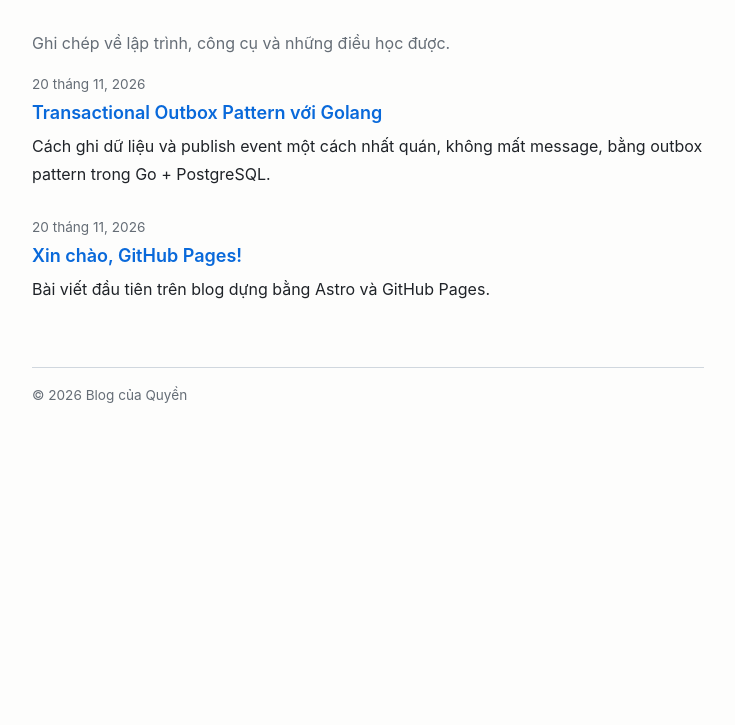
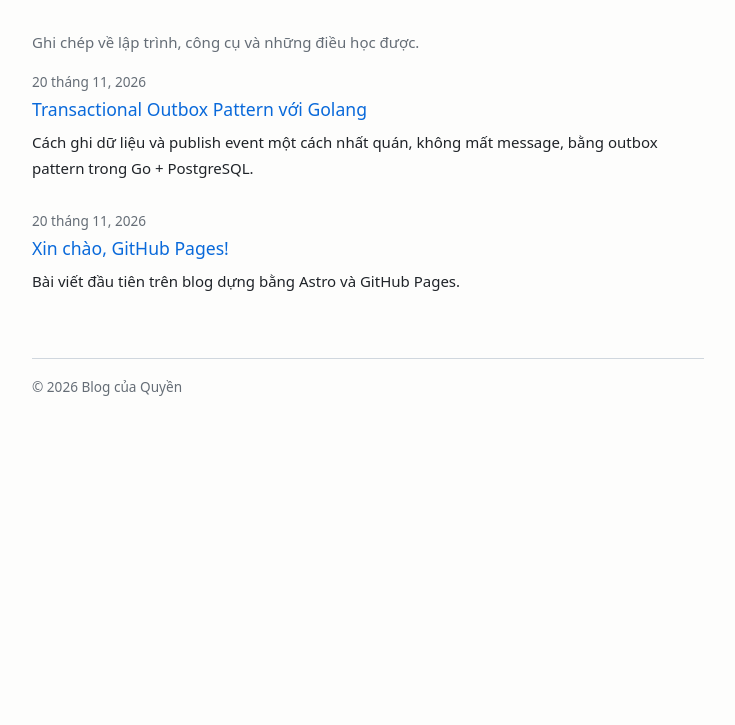
Before and after one commit to quyencv-creator/quyencv-creator.github.io, an Astro site: page / in a window 1280 px wide. Shown: the part 75-800 px from the top of the page, without its empty margins (272-1007 px from the left). Built offline with nearby package versions, Linux system fonts and the light colour scheme; Astro itself is replaced by a stand-in of ours.

Commit message:
Revert "Match Astro docs typography (system font stack, 16px, 1.75 line-height)"
This reverts commit c8b741fd9267572657f8d1fe66142bfec4497313.

```diff
--- a/src/styles/global.css
+++ b/src/styles/global.css
@@ -1,7 +1,5 @@
 :root {
   --bg: #fdfdfc; --fg: #1f2328; --muted: #656d76; --accent: #0969da; --border: #d0d7de; --code: #f3f4f6;
-  --font: -apple-system, BlinkMacSystemFont, "Segoe UI", Roboto, "Helvetica Neue", "Noto Sans", Arial, sans-serif, "Apple Color Emoji", "Segoe UI Emoji", "Segoe UI Symbol", "Noto Color Emoji";
-  --font-mono: ui-monospace, SFMono-Regular, Menlo, Monaco, Consolas, "Liberation Mono", "Courier New", monospace;
   color-scheme: light dark;
 }
 @media (prefers-color-scheme: dark) {
@@ -11,33 +9,29 @@
 body {
   margin: 0 auto; max-width: 44rem; padding: 1.5rem 1rem 3rem;
   background: var(--bg); color: var(--fg);
-  font: 400 1rem/1.75 var(--font);
-  -webkit-font-smoothing: antialiased;
+  font: 300 15px/1.75 system-ui, -apple-system, "Segoe UI", Roboto, sans-serif;
 }
 a { color: var(--accent); text-decoration: none; }
 a:hover { text-decoration: underline; }
 header { display: flex; flex-wrap: wrap; gap: .75rem; justify-content: space-between; align-items: baseline;
   border-bottom: 1px solid var(--border); padding-bottom: 1rem; margin-bottom: 2rem; }
-.brand { font-weight: 600; font-size: 1.1rem; color: var(--fg); }
+.brand { font-weight: 500; font-size: 1.1rem; color: var(--fg); }
 nav { display: flex; gap: 1rem; }
 .lead, .meta, time, footer { color: var(--muted); }
 .posts { list-style: none; padding: 0; }
 .posts li { margin-bottom: 1.75rem; }
 .posts time { display: block; font-size: .85rem; }
-.posts a { font-size: 1.125rem; font-weight: 600; }
+.posts a { font-size: 1.1rem; font-weight: 500; }
 .posts p { margin: .25rem 0 0; }
 .tag { margin-left: .6rem; font-size: .9rem; }
-h1, h2, h3 { line-height: 1.2; font-weight: 600; margin: 1.5em 0 .5em; }
-h1 { font-size: 2.1875rem; margin-top: 0; }
-h2 { font-size: 1.8125rem; }
-h3 { font-size: 1.5rem; }
-@media (min-width: 50rem) { h1 { font-size: 2.625rem; } h2 { font-size: 2.1875rem; } h3 { font-size: 1.8125rem; } }
-strong, th { font-weight: 600; }
-code, pre { font-family: var(--font-mono); }
+h1, h2, h3 { line-height: 1.3; font-weight: 500; }
+h1 { font-size: 1.7rem; }
+h2 { font-size: 1.3rem; }
+strong, th { font-weight: 500; }
 table { border-collapse: collapse; font-size: .9em; }
 th, td { border: 1px solid var(--border); padding: .35rem .6rem; }
 img { max-width: 100%; height: auto; }
-pre { font-size: .875rem; padding: 1rem; border-radius: 8px; overflow-x: auto; }
+pre { font-size: .85rem; padding: 1rem; border-radius: 8px; overflow-x: auto; }
 :not(pre) > code { background: var(--code); padding: .1em .35em; border-radius: 4px; font-size: .9em; }
 blockquote { margin: 0; padding-left: 1rem; border-left: 3px solid var(--border); color: var(--muted); }
 footer { margin-top: 4rem; font-size: .85rem; border-top: 1px solid var(--border); padding-top: 1rem; }
```
